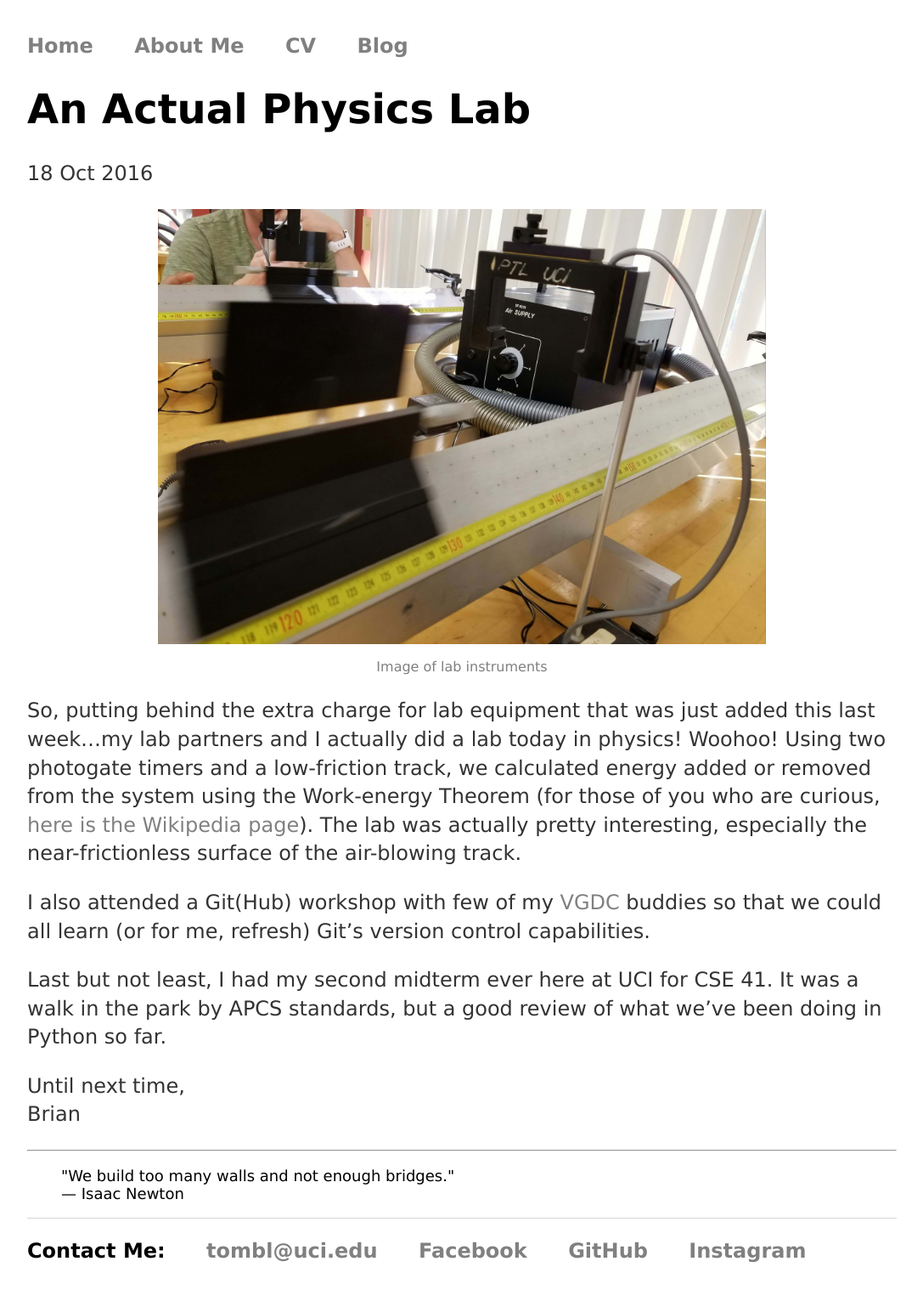
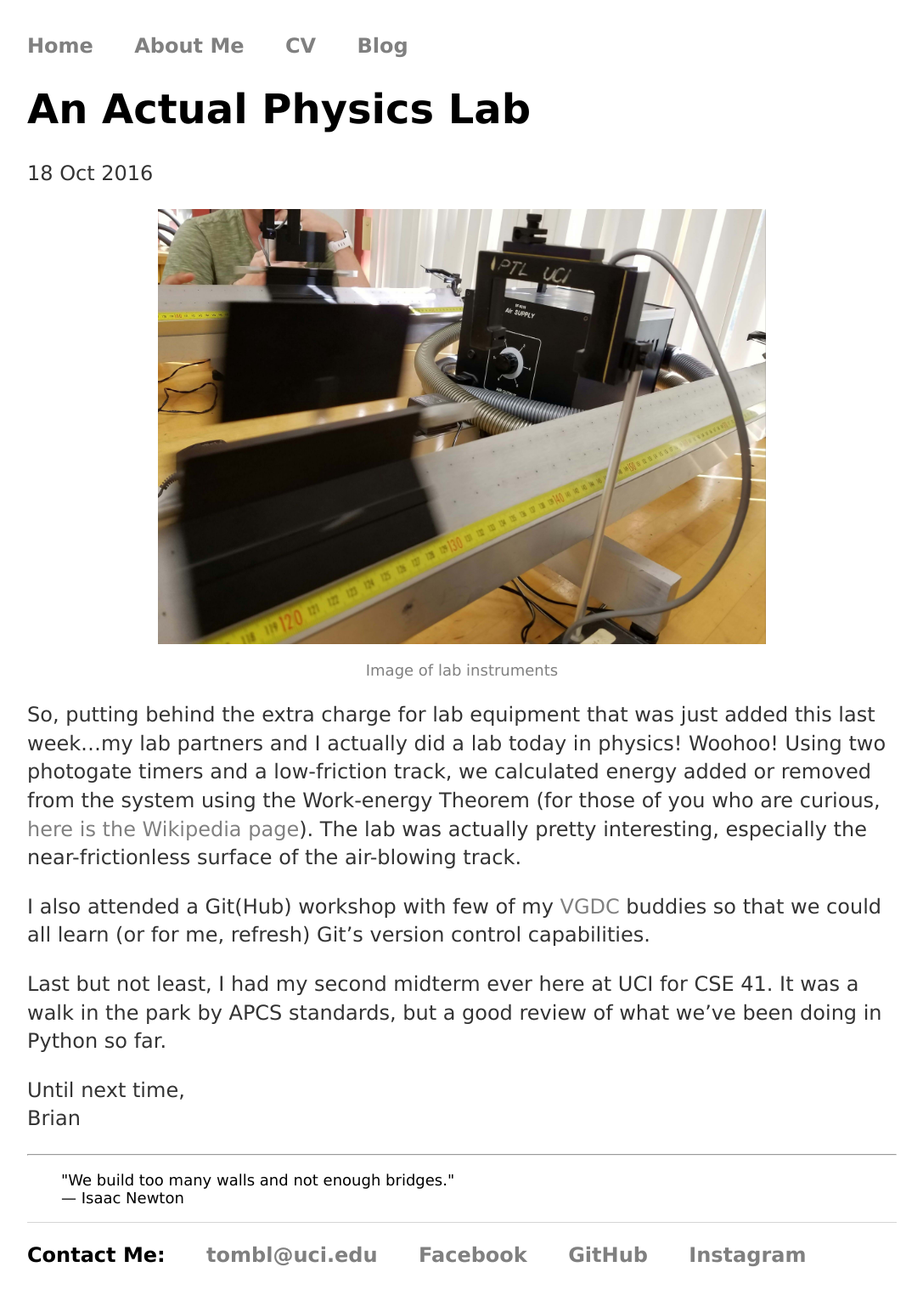
Before and after one commit to BTx123/BTx123.github.io, a Jekyll site: the page built from _posts/2016-10-18-an-actual-physics-lab.md, in a window 1280 px wide. Shown: the whole page at 85% size, without its empty margins (96-1183 px from the left). Built offline with Jekyll 4.4.1, drawn with Linux system fonts in a browser that asks for light colours.

Commit message:
Update for classes successfully implemented

```diff
--- a/_includes/image.html
+++ b/_includes/image.html
@@ -12,15 +12,12 @@
     {% if include.url %}
     <a href="{{ include.url }}" title="{{ include.title }}" target="_blank">
     {% endif %}
-        <img src="{{ site.url }}/{{ include.img }}"
-            alt="{{ include.title }}"
-            />
+        <img src="{{ site.url }}/{{ include.img }}" alt="{{ include.title }}" />
     {% if include.url %}
     </a>
     {% endif %}
     {% if include.caption %}
-        <p class="image-caption"
-            style="text-align: center; font-size: 1em; color: grey; margin-top: 1em">
+        <p class="image-caption">
             {{ include.caption }}</p>
     {% endif %}
 </div>
```
